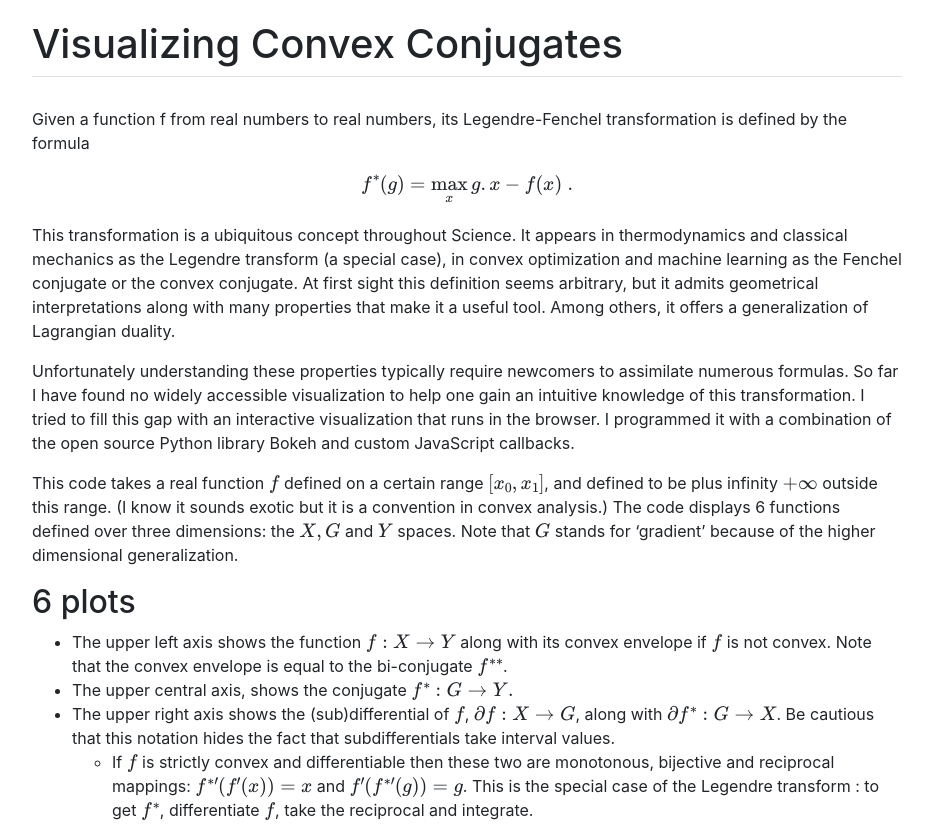
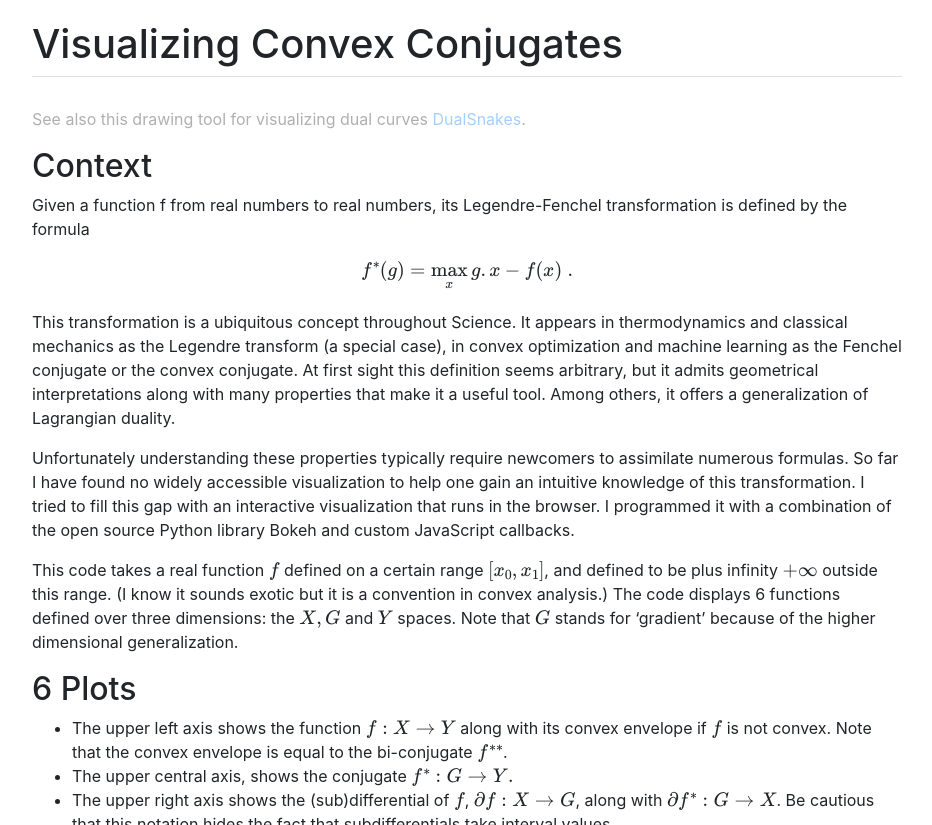
Before and after one commit to remilepriol/dualityviz, a plain HTML site: page abstract_math.html in a window 1280 px wide. Shown: the top 825 px of the page, without its empty margins (173-1105 px from the left). Drawn offline with nearby package versions, Linux system fonts and the light colour scheme; a script that the page names is missing.

Commit message:
Add links to the snakes

```diff
--- a/abstract_math.html
+++ b/abstract_math.html
@@ -21,7 +21,10 @@
         <h1 id="toc_0">Visualizing Convex Conjugates</h1>
     </div>
 
+<div class="row" style="opacity: 0.6; text-align: right;"><p style="opacity: 0.6; text-align: center;">See also this drawing tool for visualizing dual curves <a href="dual_snakes.html">DualSnakes</a>.</p></div>
+
 <div class="row">
+<h2>Context</h2>
 <p>Given a function f from real numbers to real numbers, its Legendre-Fenchel transformation is
     defined by the formula \[f^*(g) = \max_x g.x - f(x) \; .\] This transformation is a ubiquitous
     concept throughout Science. It appears in thermodynamics and classical mechanics as the
@@ -44,7 +47,7 @@
 </div>
 
 <div class="row">
-<h2 id="toc_1">6 plots</h2>
+<h2 id="toc_1">6 Plots</h2>
 
 <ul>
     <li>The upper left axis shows the function \(f: X \rightarrow Y \) along with its convex
```
